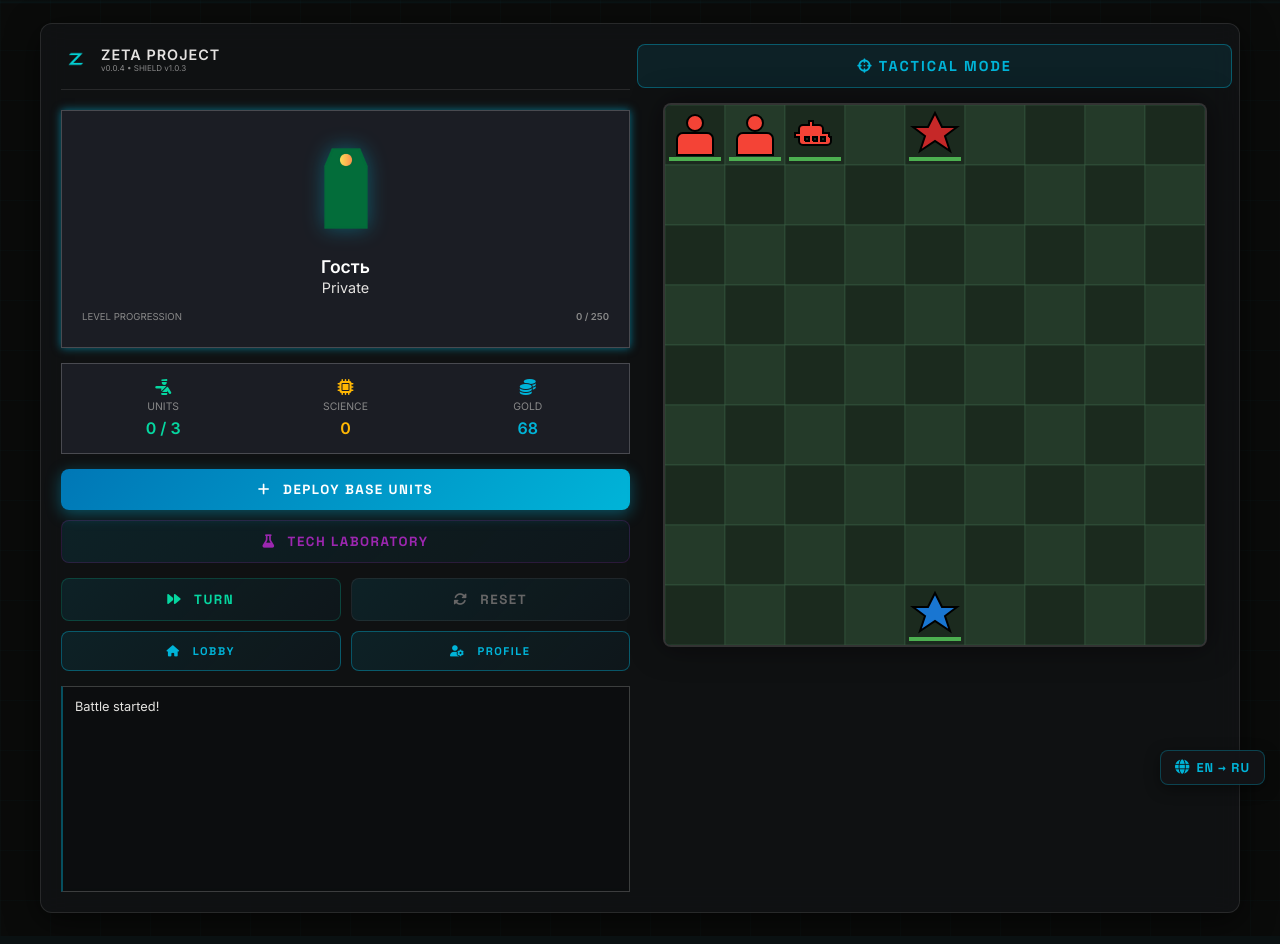
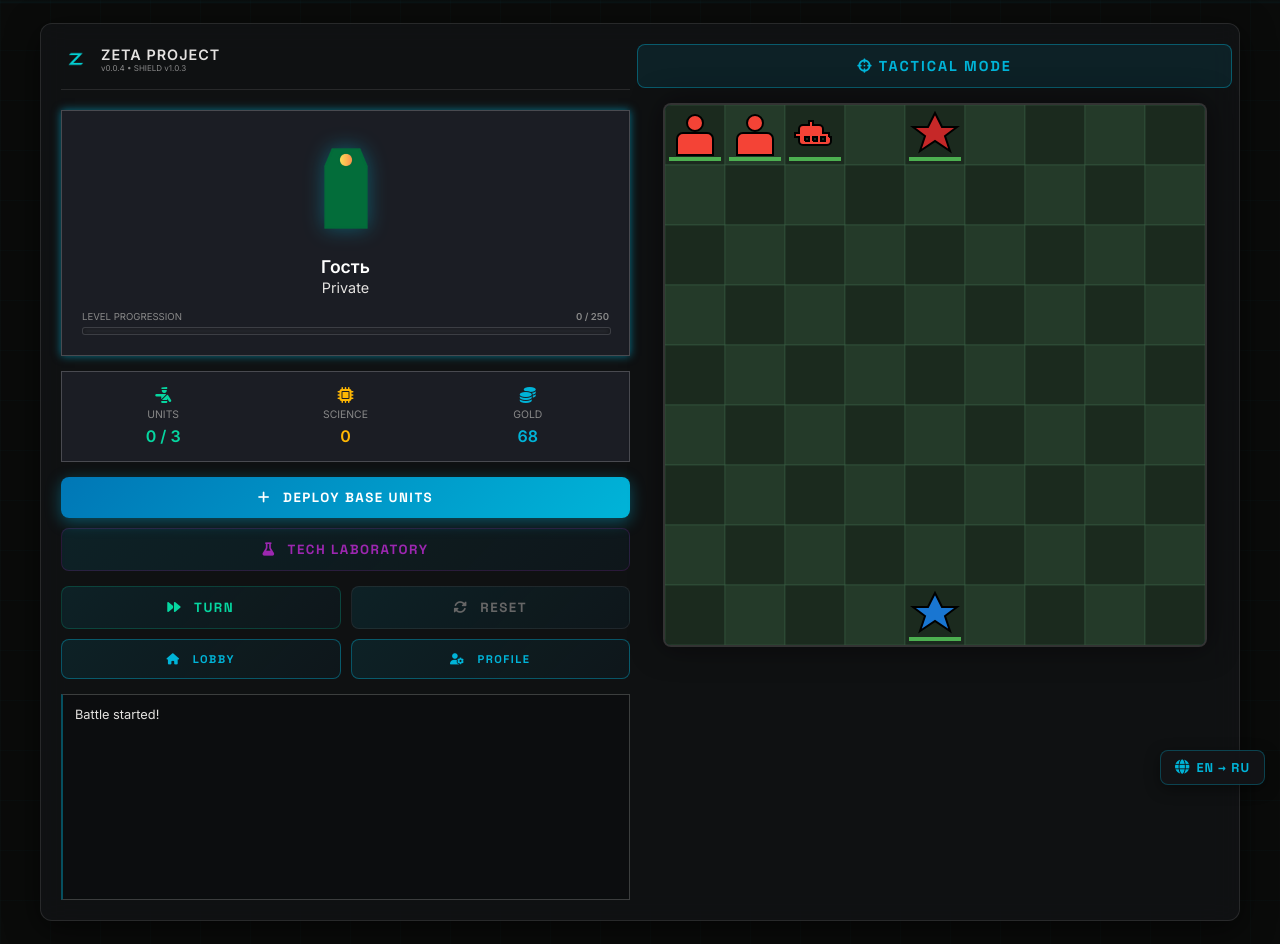
Before and after one commit to REAL-01/zeta-project, a Django app: page /play/ in a window 1280 px wide. Before the commit the page ends 914 px from the top, so only its background shows below. Run offline with Django 5.2, Linux system fonts and the light colour scheme; data that the repository does not hold is empty.

Commit message:
fix: added missing CSS for level progression bar in simulator

```diff
--- a/game/templates/game/simulator.html
+++ b/game/templates/game/simulator.html
@@ -137,6 +137,25 @@
 
         .stat-label { font-size: 0.65rem; color: var(--text-muted); text-transform: uppercase; }
         .stat-value { font-weight: bold; font-size: 1rem; }
+
+        .xp-bar-bg {
+            width: 100%;
+            height: 6px;
+            background: rgba(255, 255, 255, 0.05);
+            border: 1px solid var(--border);
+            border-radius: 3px;
+            overflow: hidden;
+            position: relative;
+            box-shadow: inset 0 0 5px rgba(0,0,0,0.5);
+        }
+
+        .xp-bar-fill {
+            height: 100%;
+            width: 0%;
+            background: linear-gradient(90deg, var(--secondary), var(--primary));
+            box-shadow: 0 0 10px var(--primary-glow);
+            transition: width 0.5s cubic-bezier(0.4, 0, 0.2, 1);
+        }
 
         #game-messages {
             height: 180px;
```
